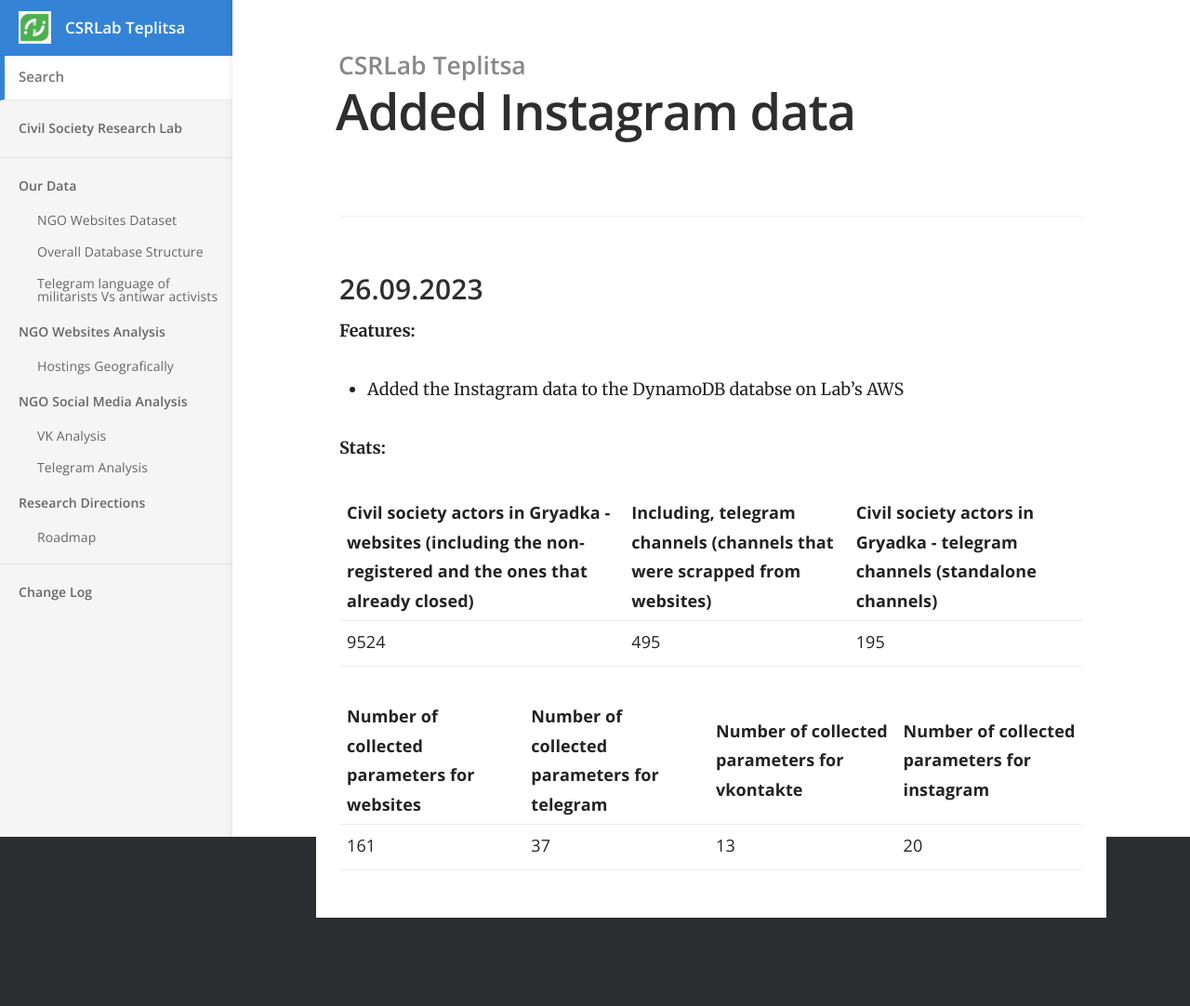
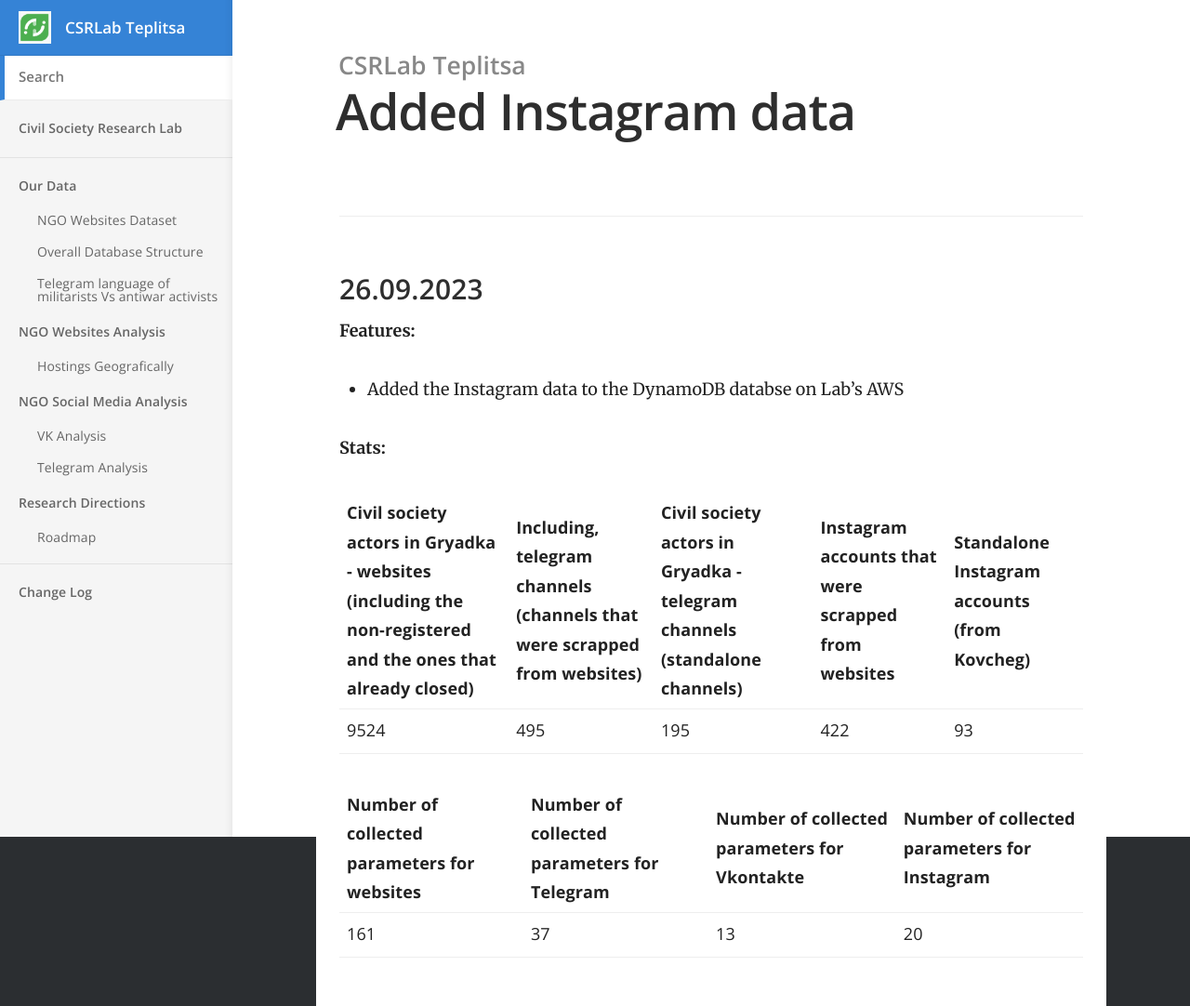
Before and after one commit to Teplitsa/CSRLab, a Jekyll site: the page built from docs/_posts/2023-09-26-instagram-data.md, in a window 1280 px wide. Shown: the whole page at 93% size. Built offline with Jekyll 4.4.1, drawn with Linux system fonts in a browser that asks for light colours; before the commit the page ends 987 px from its top, so only the background shows below that.

Commit message:
Update 2023-09-26-instagram-data.md

```diff
--- a/docs/_posts/2023-09-26-instagram-data.md
+++ b/docs/_posts/2023-09-26-instagram-data.md
@@ -11,10 +11,10 @@
 
 **Stats:**
 
-| Civil society actors in Gryadka - websites (including the non-registered and the ones that already closed) | Including, telegram channels (channels that were scrapped from websites) | Civil society actors in Gryadka - telegram channels (standalone channels) |
-| - | - | - |
-| 9524 | 495 | 195 |
+| Civil society actors in Gryadka - websites (including the non-registered and the ones that already closed) | Including, telegram channels (channels that were scrapped from websites) | Civil society actors in Gryadka - telegram channels (standalone channels) | Instagram accounts that were scrapped from websites | Standalone Instagram accounts (from Kovcheg)|
+| - | - | - | - | - |
+| 9524 | 495 | 195 | 422 | 93 |
 
-| Number of collected parameters for websites | Number of collected parameters for telegram | Number of collected parameters for vkontakte | Number of collected parameters for instagram |
+| Number of collected parameters for websites | Number of collected parameters for Telegram | Number of collected parameters for Vkontakte | Number of collected parameters for Instagram |
 | - | - | - | - |
 | 161 | 37 | 13 | 20 |
```
